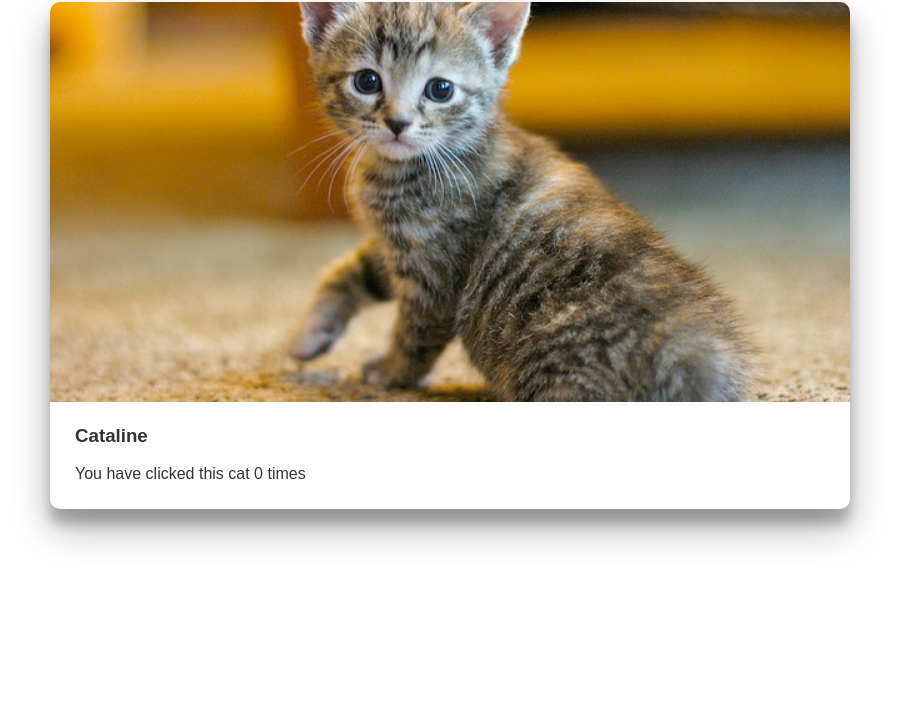
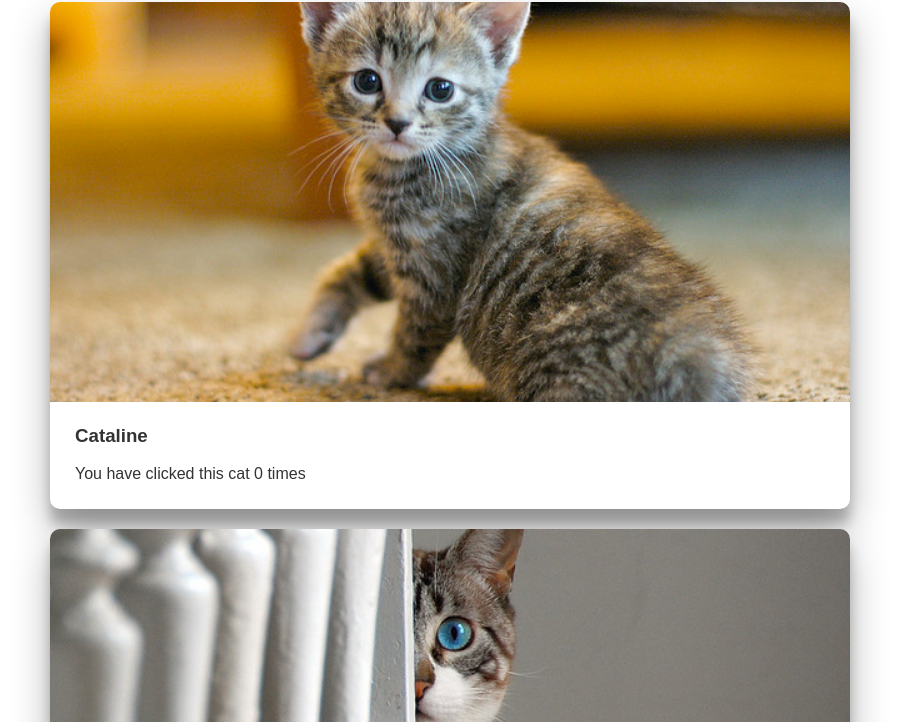
Before and after one commit to dimasmds/CatClicker, a plain HTML site: page index.html in a window 1280 px wide. Shown: the part 78-800 px from the top of the page, without its empty margins (190-1089 px from the left). Drawn offline with Linux system fonts and the light colour scheme.

Commit message:
Requirement 2

```diff
--- a/script/main.js
+++ b/script/main.js
@@ -1,8 +1,44 @@
-let numberOfClicked = 0;
-let catImage = document.getElementById("catImage");
-let catNumberClicked = document.getElementById("catNumberClicked");
+const cats = [
+    {
+        name: "Cataline",
+        numberOfClicked: 0,
+        image: 'image/cataline.jpg'
+    },
+    {
+        name: "Gippy",
+        numberOfClicked: 0,
+        image: 'image/gippy.jpg'
+    }
+];
 
-catImage.addEventListener("click", function () {
-    numberOfClicked++;
-    catNumberClicked.innerText = numberOfClicked;
-}, false);
+const addListener = () => {
+    const items = document.getElementsByClassName("item");
+    for(let i = 0; i < items.length; i++) {
+        items.item(i).addEventListener('click', function () {
+            cats[i].numberOfClicked++;
+            updateView()
+        }, false)
+    }
+};
+
+const updateView = () =>{
+    let container = document.getElementsByClassName("container")[0];
+    let content = '';
+    for(let cat of cats) {
+        content += `
+            <div class="item">
+                <img id="catImage" src="${cat.image}" alt="${cat.name}">
+                <div class="item-content">
+                    <h3>${cat.name}</h3>
+                    <p>You have clicked this cat ${cat.numberOfClicked} times</p>
+                </div>
+            </div>
+        `;
+    }
+    container.innerHTML = content;
+    addListener();
+};
+
+document.addEventListener('DOMContentLoaded', function () {
+    updateView();
+});
--- a/style/main.css
+++ b/style/main.css
@@ -14,6 +14,7 @@ h1 {
 }
 
 .item {
+    margin-bottom: 20px;
     border-radius: 10px;
     overflow: auto;
     box-shadow: 0 19px 38px rgba(0,0,0,0.30), 0 15px 12px rgba(0,0,0,0.22);
```
Also changed, not shown: image/gippy.jpg (added).
